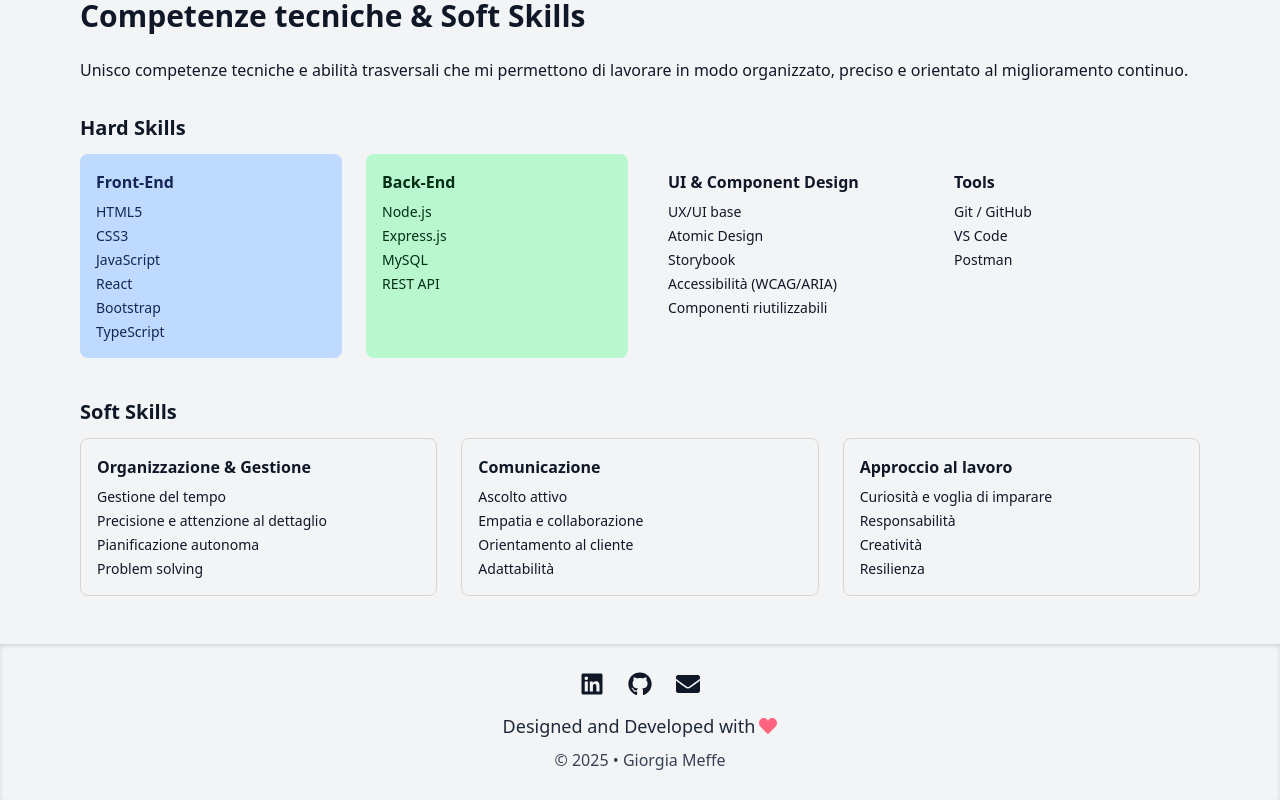
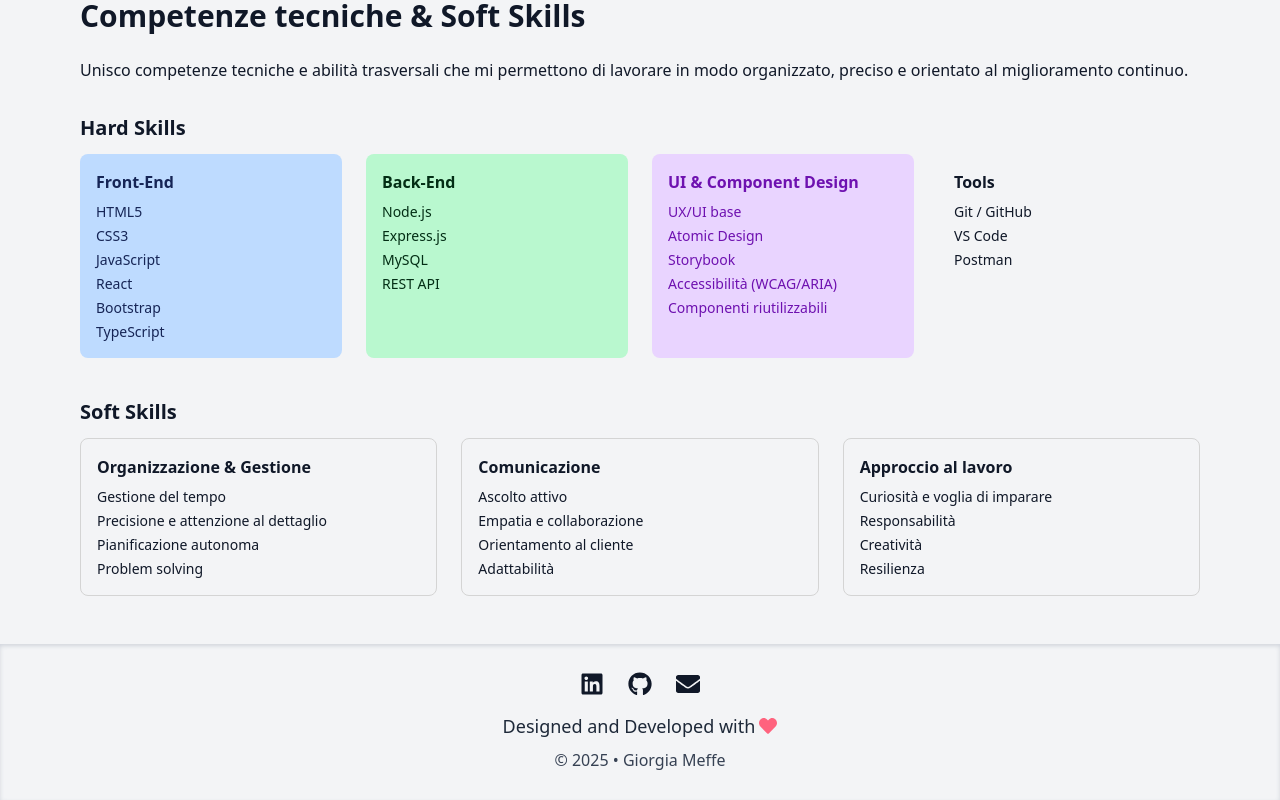
Before and after one commit to giorgiameffe/giorgiameffe-portfolio, a React (Vite) app: page /about in a window 1280 px wide. Shown: the part 1777-2577 px from the top of the page. Built offline with nearby package versions, Linux system fonts and the light colour scheme; a web font is replaced by a local one.

Commit message:
feat: add UI & Component Design block style

```diff
--- a/src/data/skillsData.ts
+++ b/src/data/skillsData.ts
@@ -31,7 +31,8 @@ const skillsData: SkillsSectionData = {
         },
         {
             title: "UI & Component Design",
-            skills: ["UX/UI base", "Atomic Design", "Storybook", "Accessibilità (WCAG/ARIA)", "Componenti riutilizzabili"]
+            skills: ["UX/UI base", "Atomic Design", "Storybook", "Accessibilità (WCAG/ARIA)", "Componenti riutilizzabili"],
+            color: "bg-purple-200 text-purple-800 dark:bg-purple-950/50 dark:text-purple-200"
         },
         {
             title: "Tools",
```
